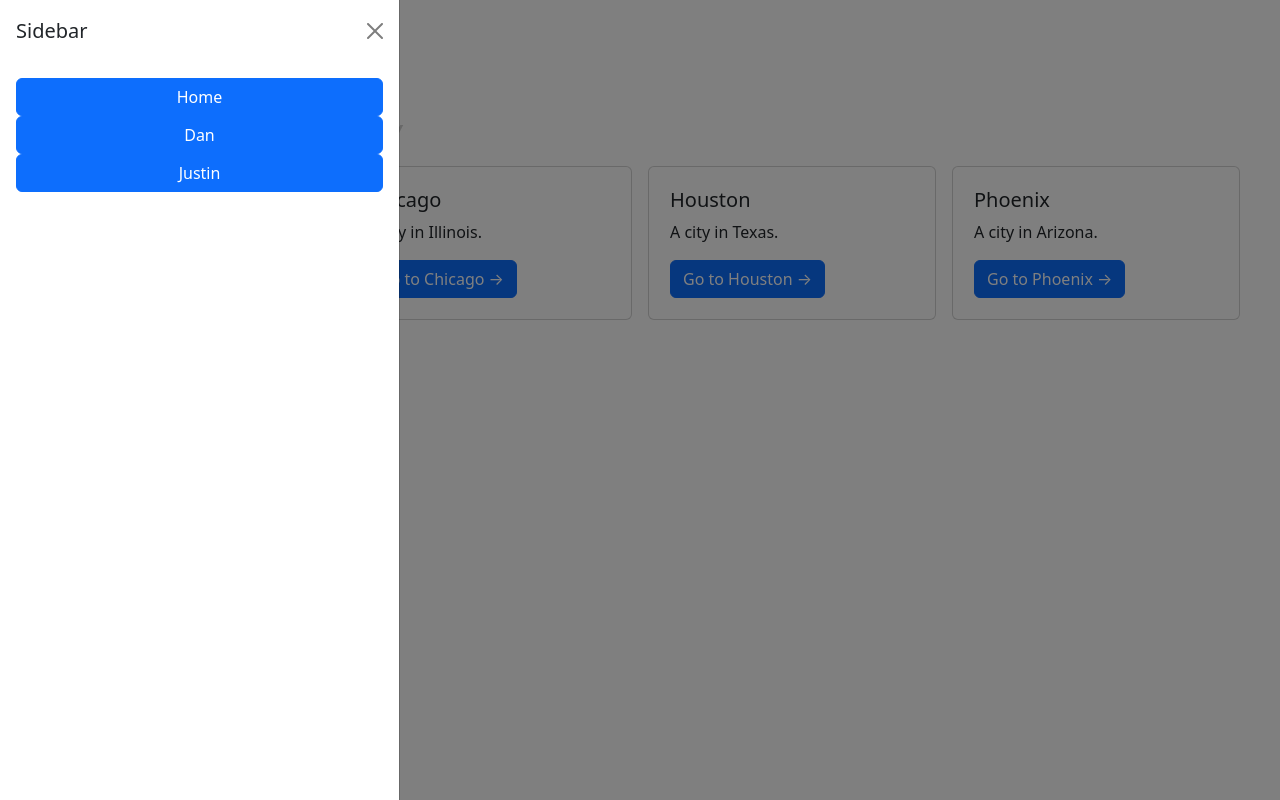
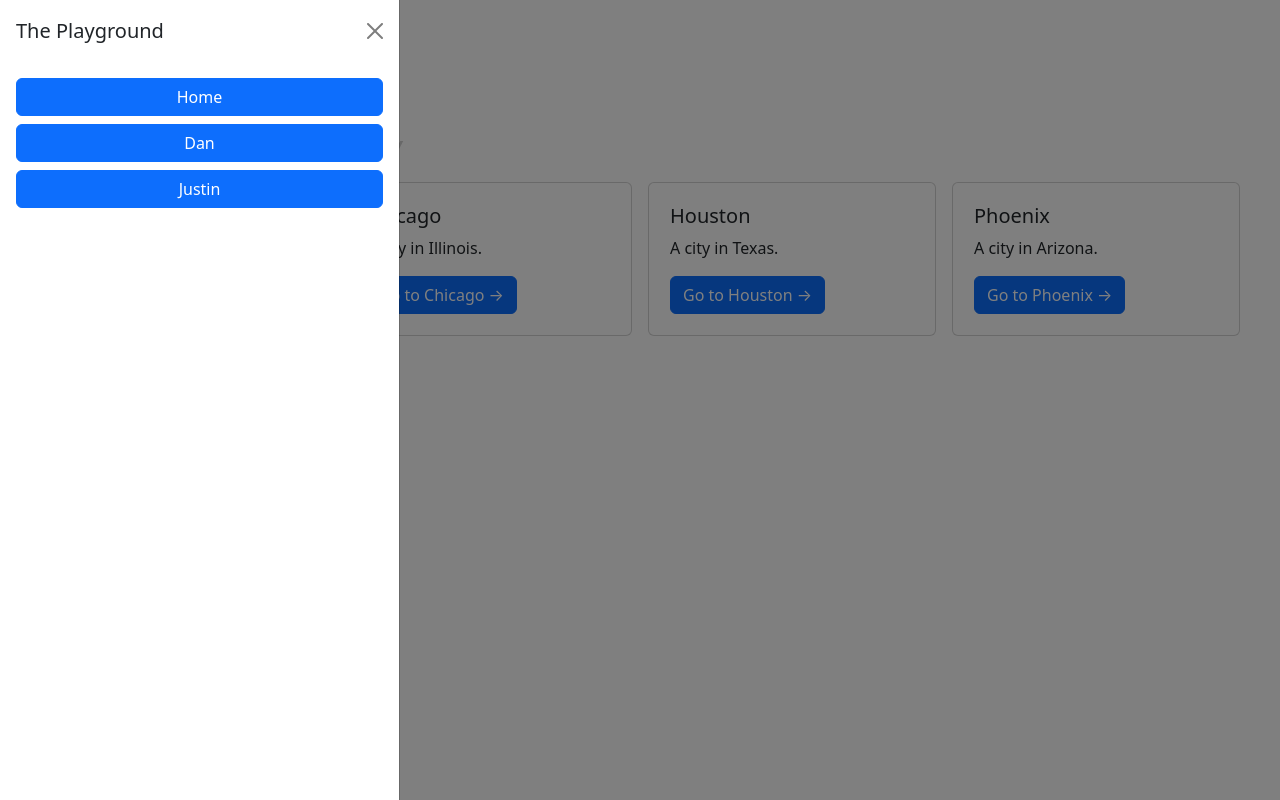
Before and after one commit to TheD4nM4n/react-testing, a React (Vite) app: page /dan in a window 1280 px wide. Both pictures are taken after a click on the icon 32 px from the left and 23 px from the top of the page. Built offline with nearby package versions, Linux system fonts and the light colour scheme.

Commit message:
Added Material UI components

```diff
--- a/package.json
+++ b/package.json
@@ -10,6 +10,10 @@
     "preview": "vite preview"
   },
   "dependencies": {
+    "@emotion/react": "^11.14.0",
+    "@emotion/styled": "^11.14.0",
+    "@fontsource/roboto": "^5.2.5",
+    "@mui/material": "^7.1.0",
     "bootstrap": "^5.3.6",
     "bootstrap-icons": "^1.13.1",
     "react": "^19.1.0",
--- a/src/App.tsx
+++ b/src/App.tsx
@@ -4,6 +4,7 @@ import HomePage from "./pages/HomePage/HomePage";
 import DanPage from "./pages/DanPage/DanPage";
 import JustinPage from "./pages/JustinPage/JustinPage";
 import Sidebar from "./components/Sidebar/Sidebar";
+import { AppBar, Toolbar, Typography } from "@mui/material";
 
 function App() {
 
--- a/src/components/Sidebar/Sidebar.tsx
+++ b/src/components/Sidebar/Sidebar.tsx
@@ -1,6 +1,7 @@
 import { useState } from "react";
 import { Button, Offcanvas, Nav } from "react-bootstrap";
 import 'bootstrap-icons/font/bootstrap-icons.css';
+import { Toolbar, Typography } from "@mui/material";
 
 function Sidebar() {
 
@@ -8,19 +9,23 @@ function Sidebar() {
     const toggleSidebar = () => setSidebarVisible(!sidebarVisible);
 
     return ( <>
-    <i className="bi bi-list"
+    <Toolbar>
+      <i className="bi bi-list"
         onClick={toggleSidebar}
-        style={{ marginInlineStart: "16px", fontSize: "32px" }}></i>
+        style={{ marginInlineStart: "16px", fontSize: "40px" }}></i>
+
+        <Typography variant="h6">The Playground</Typography>
+      </Toolbar>
 
     <Offcanvas show={sidebarVisible} onHide={toggleSidebar}>
       <Offcanvas.Header closeButton>
-        <Offcanvas.Title>Sidebar</Offcanvas.Title>
+        <Offcanvas.Title>The Playground</Offcanvas.Title>
       </Offcanvas.Header>
       <Offcanvas.Body>
         <Nav className="flex-column">
-          <Button variant="primary" href="/">Home</Button>
-        <Button variant="primary" href="/dan">Dan</Button>
-        <Button variant="primary" href="/justin">Justin</Button>
+          <Button variant="primary" style={{marginBottom: '8px'}} href="/">Home</Button>
+          <Button variant="primary" style={{marginBottom: '8px'}} href="/dan">Dan</Button>
+          <Button variant="primary" href="/justin">Justin</Button>
         </Nav>
       </Offcanvas.Body>
     </Offcanvas>
--- a/src/main.tsx
+++ b/src/main.tsx
@@ -1,6 +1,10 @@
 import { StrictMode } from 'react'
 import { createRoot } from 'react-dom/client'
 import 'bootstrap/dist/css/bootstrap.css'
+import '@fontsource/roboto/300.css';
+import '@fontsource/roboto/400.css';
+import '@fontsource/roboto/500.css';
+import '@fontsource/roboto/700.css';
 import App from './App.tsx'
 
 createRoot(document.getElementById('root')!).render(
```
Also changed, not shown: 1 other file (tests, documents, lock files or other folders).
